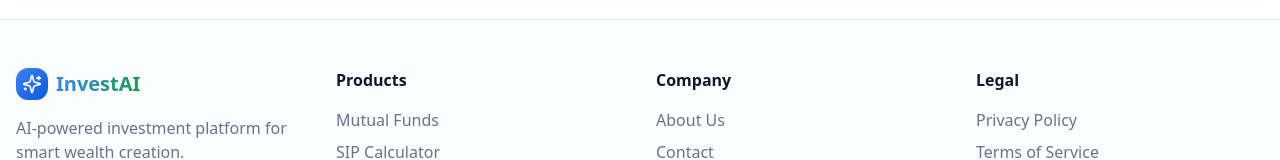
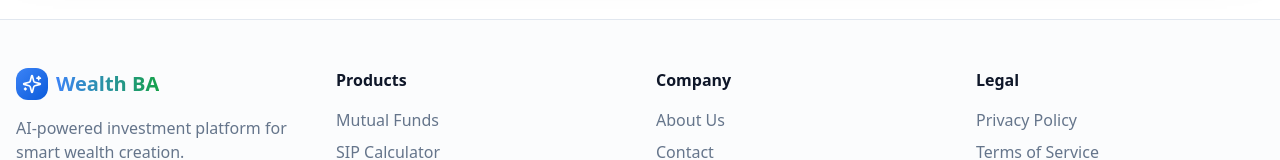
Before and after one commit to adityabhusnale2-arch/wealth-ba, a React (Vite) app: page / in a window 1280 px wide. Shown: the part 2113-2273 px from the top of the page. Built offline with nearby package versions, Linux system fonts and the light colour scheme; the HTML template or start-up script is replaced by a standard one.

Commit message:
Refactor: Update company name

```diff
--- a/src/pages/Index.tsx
+++ b/src/pages/Index.tsx
@@ -159,7 +159,7 @@ const Index = () => {
                   <Sparkles className="h-5 w-5 text-white" />
                 </div>
                 <span className="bg-gradient-to-r from-primary to-accent bg-clip-text text-transparent">
-                  InvestAI
+                  Wealth BA
                 </span>
               </div>
               <p className="text-muted-foreground">
```
